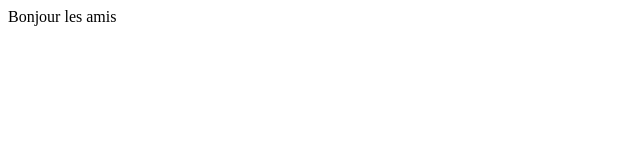
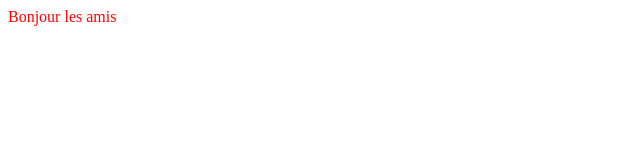
Before and after one commit to Titus2035/OpenClassRoomsProject, a plain HTML site: page index.html in a window 1280 px wide. Shown: the whole page, without its empty margins (0-640 px from the left). Drawn offline with Linux system fonts and the light colour scheme.

Commit message:
chamgement de la couleur du teste

```diff
--- a/index.html
+++ b/index.html
@@ -6,6 +6,6 @@
     <title>Document</title>
   </head>
   <body>
-    <div>Bonjour les amis</div>
+    <div style="color: red">Bonjour les amis</div>
   </body>
 </html>
```
